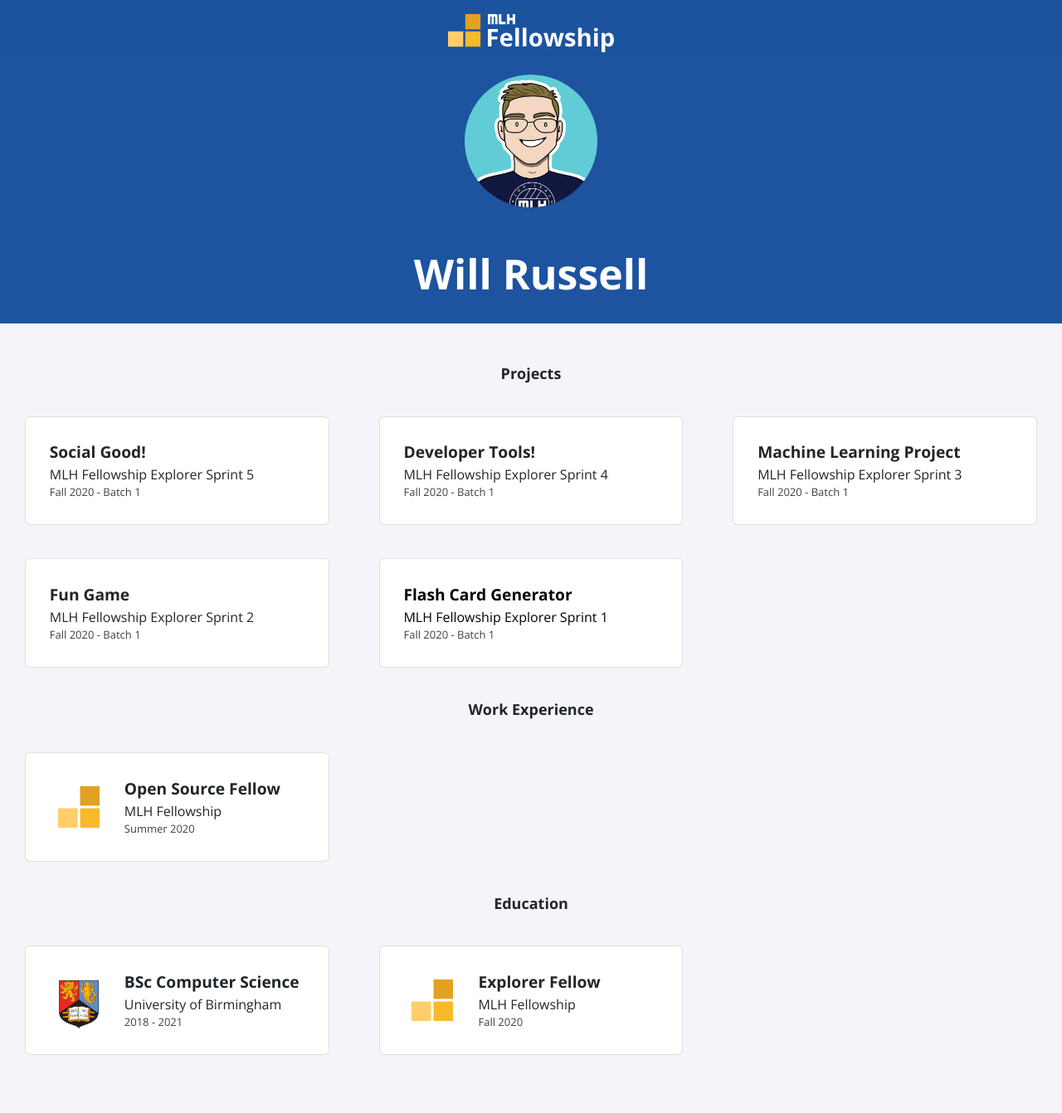
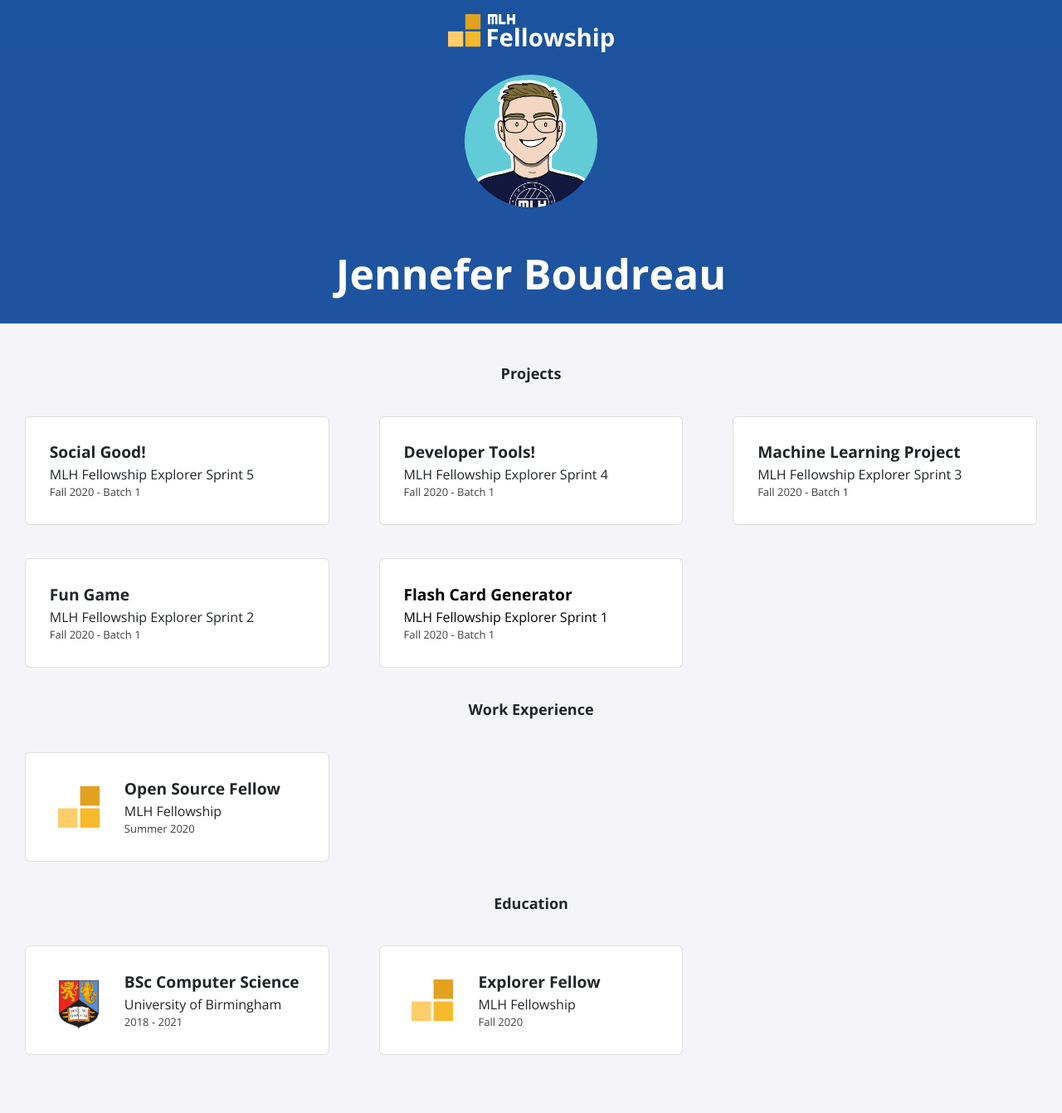
Before and after one commit to Jennormous/Jennormous.github.io, a Jekyll site: the page built from index.html, in a window 1280 px wide. Shown: the whole page at 83% size. Built offline with Jekyll 4.4.1, drawn with Linux system fonts in a browser that asks for light colours; nearby versions of some CDN libraries; part of the change alters nothing that is shown.

Commit message:
update _config.yml

```diff
--- a/_config.yml
+++ b/_config.yml
@@ -1,13 +1,11 @@
-title: "Will Russell"
-email: fellowship@mlh.io
+title: "Jennefer Boudreau"
+email: 12thandclark@gmail.com
 description: >- # this means to ignore newlines until "baseurl:"
-  Write an awesome description for your new site here. You can edit this
-  line in _config.yml. It will appear in your document head meta (for
-  Google search results) and in your feed.xml site description.
+ In the works
 baseurl: "/"
-url: "/portfolio-template"
-twitter_username: mlhacks
-github_username:  mlh-fellowship
+url: "https://Jennormous.github.io/"
+twitter_username: jennormous
+github_username:  Jennormous
 
 sass:
   sass_dir: _sass
```
